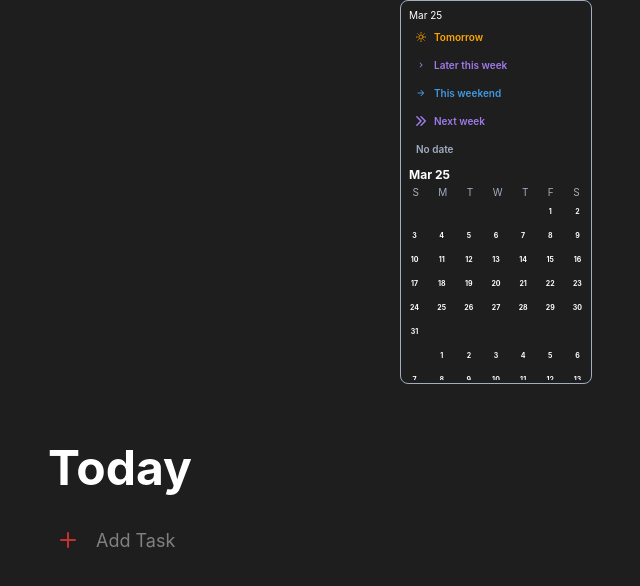
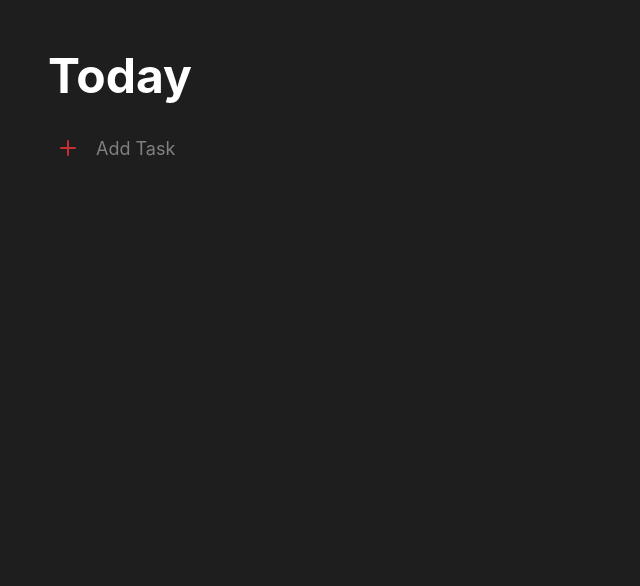
Before and after one commit to brelieu05/todoistclone, a React (Create React App) app: page / in a window 1280 px wide. Shown: the top 586 px of the page, without its empty margins (144-784 px from the left). Built offline with nearby package versions, Linux system fonts and the light colour scheme.

Commit message:
Created Calendar Popover

```diff
--- a/src/App.js
+++ b/src/App.js
@@ -1,11 +1,10 @@
-import { VStack, Text, Input, Button, HStack, Stack, Spacer} from '@chakra-ui/react';
+import { VStack, Text, HStack, Stack} from '@chakra-ui/react';
 import './App.css';
 import { useState } from 'react';
 import { AddIcon } from '@chakra-ui/icons';
-import { IconButton, CalendarIcon} from '@chakra-ui/react'
+import { IconButton} from '@chakra-ui/react'
 import InputBox from './components/InputBox';
 import Task from './components/Task';
-import Calendar from './components/Calendar';
 
 function App() {
 
@@ -27,10 +26,8 @@ function App() {
     });
     setTasks(filtered);
   };
-
   return (
     <VStack h='100vh' bg='#1e1e1e'>
-      <Calendar year={2024}/>
       <Stack pt='10'  w='4xl'>
       <Text fontSize='5xl' as='b' color='white'>Today</Text>
       <ul>
--- a/src/components/Calendar.jsx
+++ b/src/components/Calendar.jsx
@@ -1,43 +1,45 @@
 
 import { Box, Text, Input, Button, VStack, HStack, Grid} from "@chakra-ui/react";
-import { useState } from "react";
-import { SunIcon, ArrowRightIcon, ArrowForwardIcon, ChevronRightIcon } from "@chakra-ui/icons";
+import { useState, useCallback, useMemo } from "react";
+import { SunIcon, ArrowRightIcon, ArrowForwardIcon, ChevronRightIcon, NotAllowedIcon } from "@chakra-ui/icons";
 import { Global } from '@emotion/react';
 
 
-function Calendar({year}){
-
-  const [monthDay, setMonthDay] = useState(new Date());
+function Calendar({ year }) {
+  const monthDay = new Date();
   const [clickedDay, setClickedDay] = useState(null);
   const [clickedMonth, setClickedMonth] = useState(null);
-  const handleButtonClick = (day, month) => {
+
+  const handleButtonClick = useCallback((day, month) => {
     setClickedDay(day);
     setClickedMonth(month);
-  };
+  }, []);
 
-  const renderDates = () => {
-    let dates = [];
-    for (let month = 0; month < 12 - monthDay.getMonth(); month++) {
+  const renderDates = useMemo(() => {
+    const currentMonth = monthDay.getMonth();
+    const currentYear = year;
 
-      var firstDayOfMonth = new Date(year, monthDay.getMonth() + month, 1).getDay(); // Get the weekday of the first day
-      var daysInMonth = new Date(year, monthDay.getMonth() + 1 + month, 0).getDate(); // Get the number of days in the current month
+    const dates = [];
 
-      let dayCounter = firstDayOfMonth;
-      // Add placeholders for empty days before the first day of the month
-      for (let empty = 0; empty < firstDayOfMonth; empty++) {
-        dates.push(<Box key={`empty-${monthDay.getMonth()}-${empty}`} flexBasis='14.28%' />);
+    for (let month = currentMonth; month < currentMonth + 12; month++) {
+      const firstDayOfMonth = new Date(currentYear, month, 1).getDay();
+      const daysInMonth = new Date(currentYear, month + 1, 0).getDate();
+
+      let dayCounter = 1;
+
+      for (let day = 0; day < firstDayOfMonth; day++) {
+        dates.push(<Box key={`empty-${month}-${day}`} flexBasis='14.28%' />);
       }
-      // Render actual days
 
       for (let day = 1; day <= daysInMonth; day++) {
+        const isClicked = clickedDay === day && clickedMonth === month;
         dates.push(
           <Button
-            key={`${month}, ${day}`}
+            key={`${month}-${day}`}
             onClick={() => handleButtonClick(day, month)}
-            textAlign='center'
-            fontSize='7'
+            fontSize='10'
             fontWeight='bold'
-            bg={(clickedDay === day && clickedMonth === month) ? 'red.500' : 'transparent'}
+            bg={isClicked ? 'red.500' : 'transparent'}
             color='white'
             rounded='full'
             size='xs'
@@ -45,29 +47,29 @@ function Calendar({year}){
             {day}
           </Button>
         );
-        dayCounter++
-      }
-
-
-      while(dayCounter % 7 !== 0){
-        dates.push(<Box key={`empty-${month}, ${dayCounter}`} flexBasis='14.28%' />);
         dayCounter++;
       }
 
+      while (dayCounter % 7 !== 1) {
+        dates.push(<Box key={`empty-${month}-${dayCounter}`} flexBasis='14.28%' />);
+        dayCounter++;
+      }
+    }
 
-    }
     return dates;
-  };
+  }, [clickedDay, clickedMonth, handleButtonClick, monthDay, year]);
+
+
 
     return(
-      <Box color='white' border='1px solid white' w='48' h='96' borderRadius='lg' borderColor='gray.400'>
+      <Box color='white' border='1px solid white' w='48' h='96' borderRadius='lg' borderColor='gray.400' bg='#262626'>
             <Input bg='none' borderRadius='lg' w='48' fontSize='10' pl='2' value={monthDay.toDateString().split(' ')[1] + " " + monthDay.getDate()} readOnly/>
             <VStack gap='1'>
                 <Button leftIcon={<SunIcon/>} bg='none' color='orange' borderRadius='none' w='48' h='6' justifyContent='flex-start' fontSize='10'>Tomorrow</Button>
                 <Button leftIcon={<ChevronRightIcon/>} bg='none' color='purple.400' borderRadius='none' w='48' h='6' justifyContent='flex-start' fontSize='10'>Later this week</Button>
                 <Button leftIcon={<ArrowForwardIcon/>} bg='none' color='blue.400' borderRadius='none' w='48' h='6' justifyContent='flex-start' fontSize='10'>This weekend</Button>
                 <Button leftIcon={<ArrowRightIcon/>} bg='none' color='purple.400' borderRadius='none' w='48' h='6' justifyContent='flex-start' fontSize='10'>Next week</Button>
-                <Button bg='none' color='gray.400' borderRadius='none' w='48' h='6' justifyContent='flex-start' fontSize='10'>No date</Button>
+                <Button leftIcon={<NotAllowedIcon/>}bg='none' color='gray.400' borderRadius='none' w='48' h='6' justifyContent='flex-start' fontSize='10'>No date</Button>
             </VStack>
             <Box>
                 <Text pl='2' fontSize='12' as='b'>{monthDay.toDateString().split(' ')[1] + " " + monthDay.getDate()}</Text>
@@ -94,7 +96,7 @@ function Calendar({year}){
                 }}
               />
                 <Grid templateColumns='repeat(7, 1fr)'justifyContent='space-evenly' className="scrollable-container" maxHeight="180px">
-                  {renderDates()}
+                  {renderDates}
                 </Grid>
             </Box>
       </Box>
--- /dev/null
+++ b/src/components/DatePopover.jsx
@@ -0,0 +1,24 @@
+import {
+    Popover,
+    PopoverTrigger,
+    PopoverContent,
+    Button,
+  } from '@chakra-ui/react'
+
+import { CalendarIcon } from '@chakra-ui/icons';
+import Calendar from "./Calendar";
+
+function DatePopover(){
+    return(
+        <Popover>
+            <PopoverTrigger>
+                <Button leftIcon={<CalendarIcon/>} bg='none' color='green.400' borderWidth="1px" borderColor="gray.400">Today</Button>
+            </PopoverTrigger>
+            <PopoverContent>
+                <Calendar year={2024}/>
+            </PopoverContent>
+        </Popover>
+    );
+}
+
+export default DatePopover;
--- a/src/components/InputBox.jsx
+++ b/src/components/InputBox.jsx
@@ -1,7 +1,7 @@
-import { CalendarIcon, BellIcon, WarningIcon, EmailIcon, ChevronDownIcon } from "@chakra-ui/icons";
-import { Stack, Input, Button, HStack, Spacer, Text, IconButton,} from "@chakra-ui/react";
+import { CalendarIcon, BellIcon, WarningIcon, StarIcon} from "@chakra-ui/icons";
+import { Stack, Input, Button, HStack, Spacer, } from "@chakra-ui/react";
 import { useState } from "react";
-import DatePicker from 'react-datepicker';
+import DatePopover from "./DatePopover";
 
 function InputBox({updateButtonPressed, updateTaskArray}) {
 
@@ -18,7 +18,6 @@ function InputBox({updateButtonPressed, updateTaskArray}) {
             color='white'
             sx={{ fontWeight: 'bold', fontSize: 'lg'}}
             onChange={(e) => setTaskInput(e.target.value)}
-
           />
           <Input
             bg='none'
@@ -28,28 +27,30 @@ function InputBox({updateButtonPressed, updateTaskArray}) {
             onChange={(e) => setDescriptionInput(e.target.value)}
           />
           <HStack>
-            <Button leftIcon={<CalendarIcon/>} bg='none' color='green.400' borderWidth="1px" borderColor="gray.400">Today</Button>
+            <DatePopover/>
             <Button leftIcon={<BellIcon/>} bg='none' color='gray.400' borderWidth="1px" borderColor="gray.400" aria-label="Reminder">Reminders</Button>
             <Button leftIcon={<WarningIcon/>} bg='none' color='gray.400' borderWidth="1px" borderColor="gray.400">Priority</Button>
-            <Button bg='none' color='gray.400' borderWidth="1px" borderColor="gray.400">...</Button>
-          </HStack>
+            <Button leftIcon={<StarIcon/>}bg='none' color='gray.400' borderWidth="1px" borderColor="gray.400">Category</Button>
 
-        </Stack>
-        <HStack borderWidth="1px" borderColor="gray.400" spacing={4} p={4} rounded="md" width='4xl' display='flex'>
-          <Button bg='none' color='white' rightIcon={<ChevronDownIcon/>} leftIcon={<EmailIcon/> }>Inbox</Button>
-          <Spacer />
-          <Button bg='none' color='white' onClick={() => {
+            <Spacer/>
+            <Button bg='none' color='white' justifyContent='end' onClick={() => {
               updateButtonPressed(false);
             }}>Cancel</Button>
+
             <Button colorScheme='red' onClick={() => {
+
               const newTask = {
                 task: taskInput,
                 description: descriptionInput,
               };
+
               updateTaskArray(newTask);
               updateButtonPressed(false);
-          }}>Add Task</Button>
+            }}>
+              Add Task
+            </Button>
           </HStack>
+        </Stack>
       </Stack>
     </>
   );
--- a/src/components/Task.jsx
+++ b/src/components/Task.jsx
@@ -1,24 +1,27 @@
 import { CheckCircleIcon } from "@chakra-ui/icons";
-import { Text, HStack, Button, IconButton, Spacer, VStack} from "@chakra-ui/react";
+import { Text, HStack, Button, IconButton, Spacer, Stack, Box, Flex, Grid} from "@chakra-ui/react";
 function Task({task, description, index, deleteTask }){
   return(
-    <HStack w="4xl"  pb='3'>
-      <IconButton
-      icon={<CheckCircleIcon boxSize={{ base: 10, md: 5 }} />}
-      isRound={true}
-      variant='outline'
-      size='xs'
-      bg="transparent"
+    <Stack>
+      <Flex alignItems="center">
+        <IconButton
+          icon={<CheckCircleIcon boxSize={{ base: 10, md: 5 }} />}
+          isRound={true}
+          variant="outline"
+          size="xs"
+          bg="transparent"
+          onClick={() => deleteTask(index)}
+          mr={3} // Add margin-right to separate button from text
+        />
 
-      onClick={() => {deleteTask(index)}}
-    />
-      <VStack alignItems="flex-start">
-        <Text color='white' fontSize='lg'>{task.task}</Text>
-        <Text color='white' fontSize='lg'>{task.description}</Text>
-      </VStack>
-
-      <Spacer/>
-    </HStack>
+        <Text color="white" fontSize="lg" fontWeight="bold">
+          {task.task}
+        </Text>
+      </Flex>
+      <Text color='white' fontSize='sm' pl='36px'>
+        {task.description}
+      </Text>
+    </Stack>
   );
 }
 
```
Lines whose indentation alone changed are shown as unchanged.
